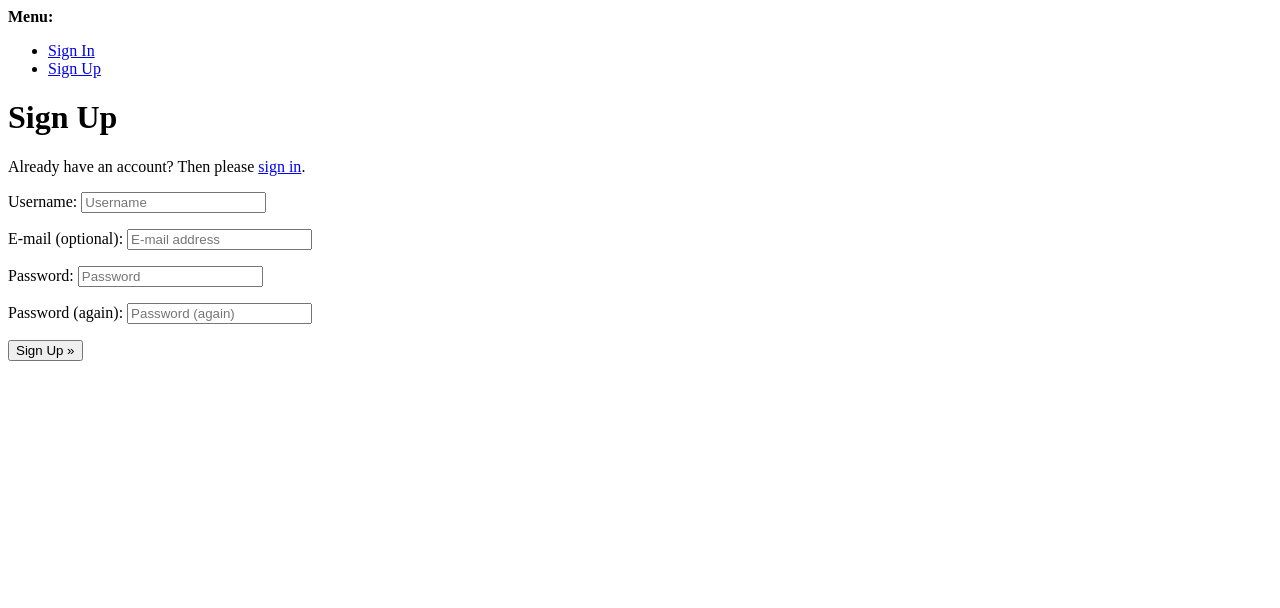
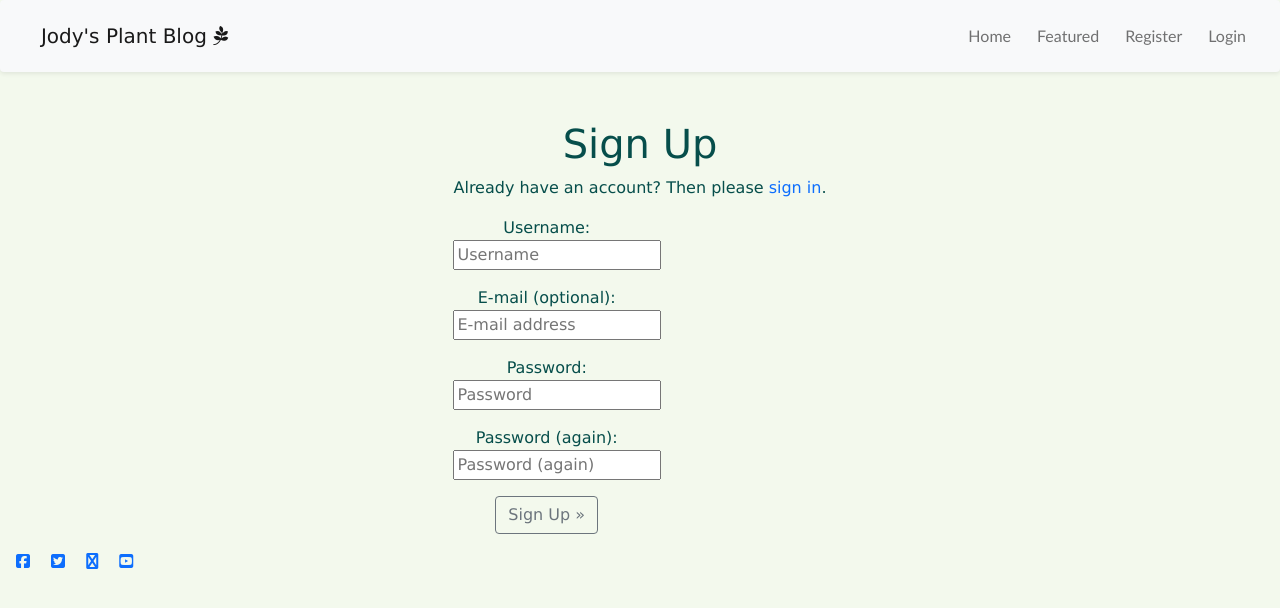
Before and after one commit to JodyMurray/p4-plant-blog, a Django app: page /accounts/signup/ in a window 1280 px wide. Shown: the top 608 px of the page. Run offline with Django 3.2, Linux system fonts and the light colour scheme; some libraries are stand-ins or nearby versions.

Commit message:
Start signup.html bootstrap styling

```diff
--- a/templates/account/login.html
+++ b/templates/account/login.html
@@ -10,7 +10,9 @@
 <h1>{% trans "Sign In" %}</h1>
 <p>{% blocktrans %}If you have not created an account yet, then please
 <a href="{{ signup_url }}">sign up</a> first.{% endblocktrans %}</p>
+<div class="container">
 
+</div>
 <form class="login" method="POST" action="{% url 'account_login' %}">
   {% csrf_token %}
   {{ form.as_p }}
--- a/templates/account/signup.html
+++ b/templates/account/signup.html
@@ -1,21 +1,29 @@
-{% extends "account/base.html" %}
+{% extends "base.html" %}
 
 {% load i18n %}
 
 {% block head_title %}{% trans "Signup" %}{% endblock %}
 
 {% block content %}
+<div class="container d-flex justify-content-center align-items-center h-100">
+  <div class="text-center">
     <h1>{% trans "Sign Up" %}</h1>
 
-<p>{% blocktrans %}Already have an account? Then please <a href="{{ login_url }}">sign in</a>.{% endblocktrans %}</p>
-
+    <p>{% blocktrans %}Already have an account? Then please <a href="{{ login_url }}">sign in</a>.{% endblocktrans %}
+    </p>
+    <div class="form-row">
+      <div class="form-group col-md-6">
         <form class="signup" id="signup_form" method="post" action="{% url 'account_signup' %}">
           {% csrf_token %}
           {{ form.as_p }}
           {% if redirect_field_value %}
           <input type="hidden" name="{{ redirect_field_name }}" value="{{ redirect_field_value }}" />
           {% endif %}
-  <button type="submit">{% trans "Sign Up" %} &raquo;</button>
+          <button type="submit" class="btn btn-outline-secondary">{% trans "Sign Up" %} &raquo;</button>
+      </div>
       </form>
+    </div>
+  </div>
+</div>
 
 {% endblock %}
--- a/templates/base.html
+++ b/templates/base.html
@@ -56,10 +56,18 @@
   </main>
 
   <footer class="footer mt-auto py-3 dark-bg">
-    <i class="fab fa-facebook-square ms-3"></i>
-    <i class="fab fa-twitter-square ms-3"></i>
-    <i class="fab fa-instagram-square ms-3"></i>
-    <i class="fab fa-youtube-square ms-3"></i>
+    <a href="#">
+      <i class="fa fa-facebook-square ms-3" aria-hidden="true"></i>
+    </a>
+    <a href="#">
+      <i class="fa fa-twitter-square ms-3" aria-hidden="true"></i>
+    </a>
+    <a href="#">
+      <i class="fa fa-instagram-square ms-3" aria-hidden="true"></i>
+    </a>
+    <a href="#">
+      <i class="fa fa-youtube-square ms-3" aria-hidden="true"></i>
+    </a>
   </footer>
   <script src="https://kit.fontawesome.com/9b64cea43d.js" crossorigin="anonymous"></script>
 
```
Lines whose indentation alone changed are shown as unchanged.
